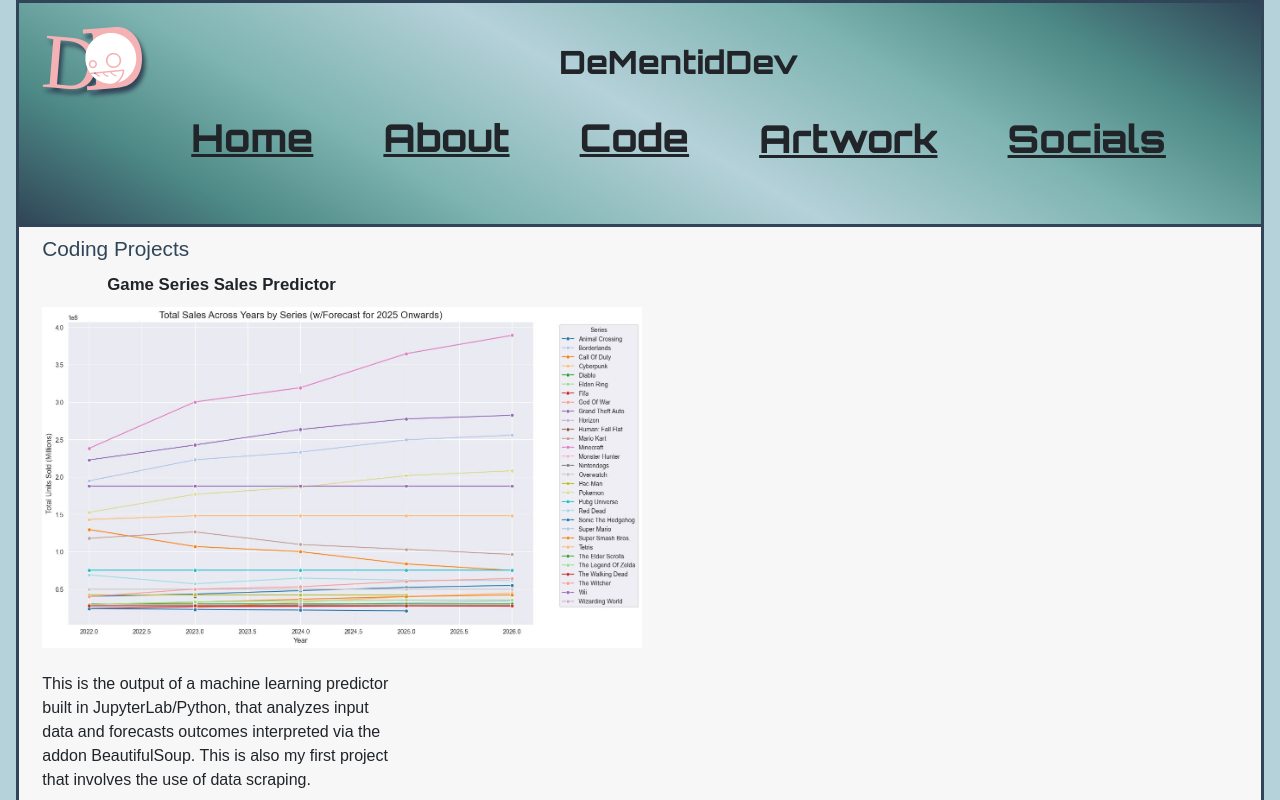
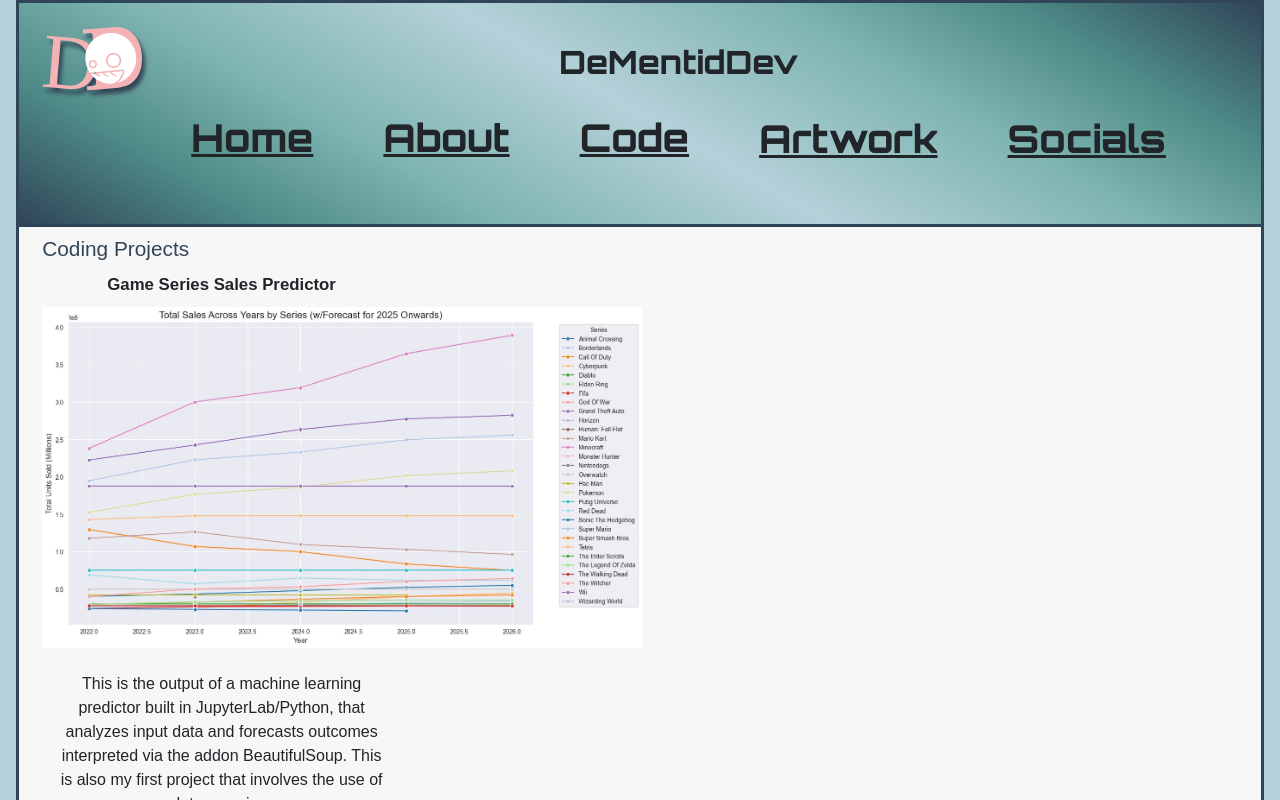
Before and after one commit to DeMentidDev/DeMentidDev.github.io, a React (Vite) app: page /code-gallery in a window 1280 px wide. Shown: the top 800 px of the page. Built offline with nearby package versions, Linux system fonts and the light colour scheme.

Commit message:
mild format fix for code page

```diff
--- a/src/Pages/CodeGallery.tsx
+++ b/src/Pages/CodeGallery.tsx
@@ -57,10 +57,12 @@
           <p
             style={{
               marginTop: "0.5rem",
-              maxWidth: "600px",
               marginLeft: "auto",
               marginRight: "auto",
-              textAlign: "left",
+              textAlign: "center",
+              maxWidth: "80vw", // matches your image width
+              width: "100%",
+              padding: "0 1rem", // optional: adds side padding for readability on mobile
             }}
           >
             {displayedItem.description}
--- a/src/index.css
+++ b/src/index.css
@@ -245,3 +245,14 @@
   float: left;
   cursor: pointer;
 }
+
+.full-img p {
+  display: block;
+  width: 80vw;
+  max-width: 600px;
+  min-width: 250px;
+  margin-left: auto;
+  margin-right: auto;
+  text-align: center;
+  padding: 0 1rem;
+}
```
